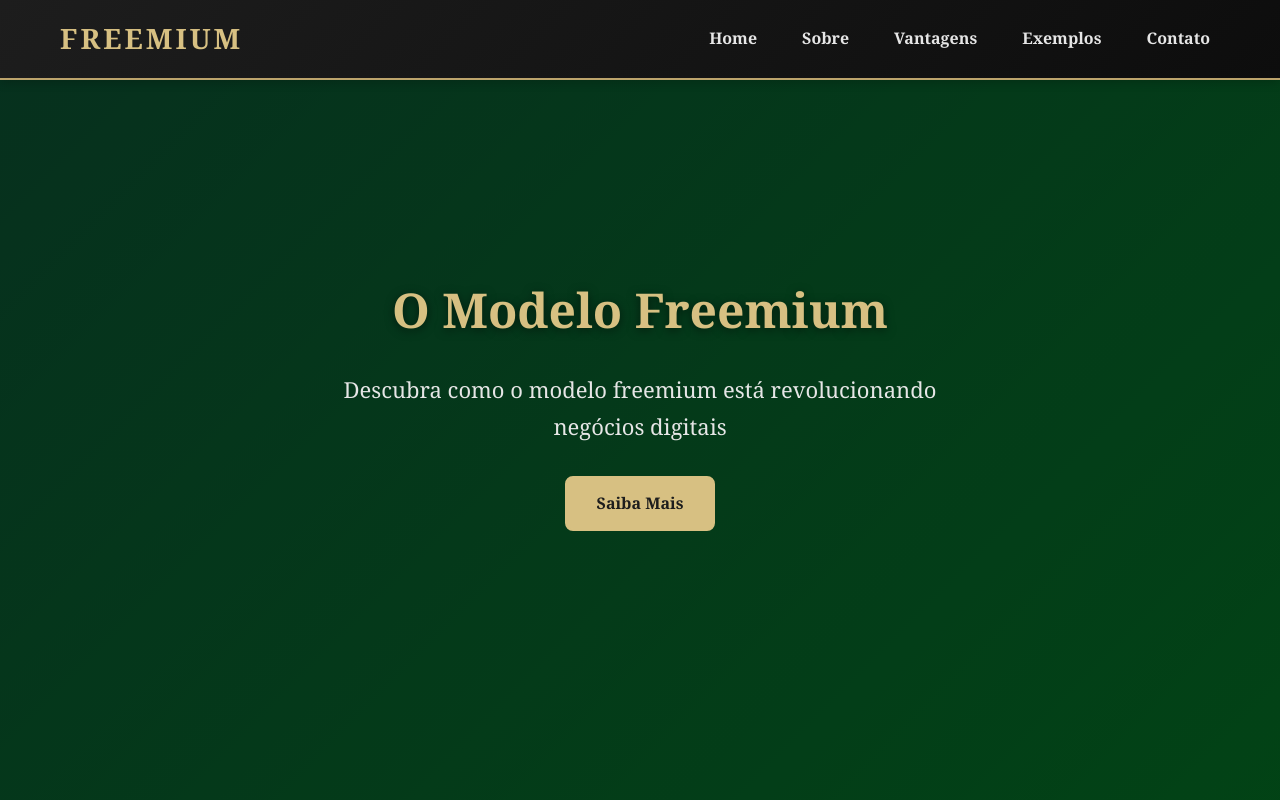
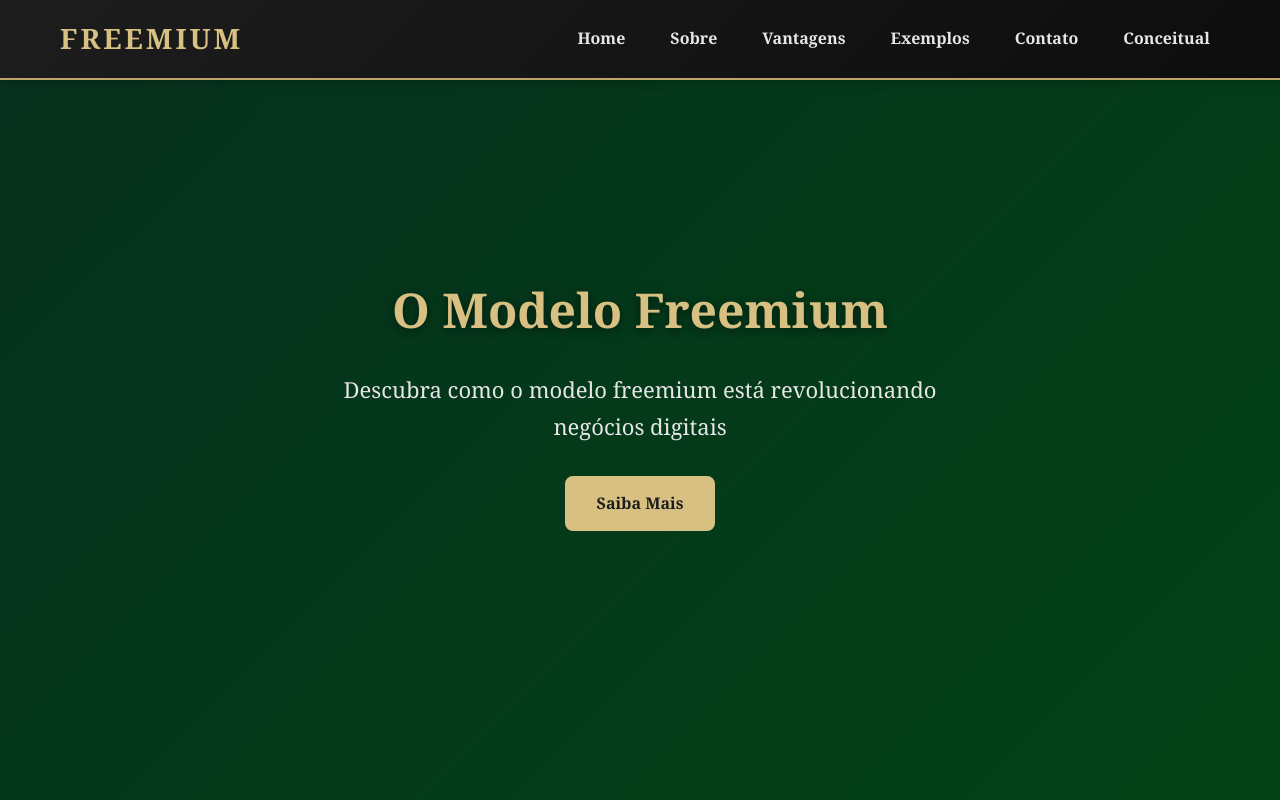
Before and after one commit to 2009Lucas/projFreemium, a plain HTML site: page index.html in a window 1280 px wide. Shown: the top 800 px of the page. Drawn offline with Linux system fonts and the light colour scheme.

Commit message:
Update index.html

```diff
--- a/index.html
+++ b/index.html
@@ -19,6 +19,7 @@
                     <li><a href="#vantagens">Vantagens</a></li>
                     <li><a href="#exemplos">Exemplos</a></li>
                     <li><a href="#contato">Contato</a></li>
+                    <li><a href="./conceitual.html">Conceitual</a></li>
                 </ul>
             </nav>
             <div class="menu-toggle" id="menuToggle">
```
